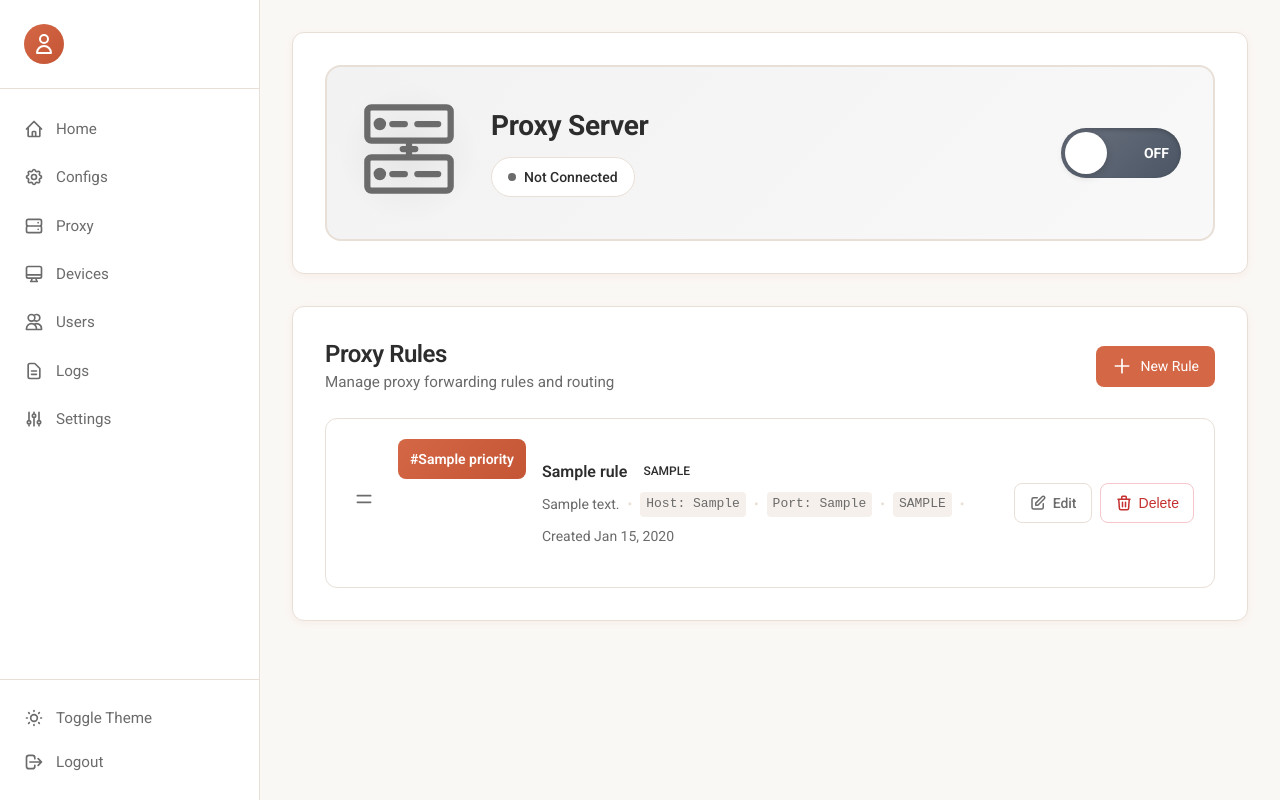
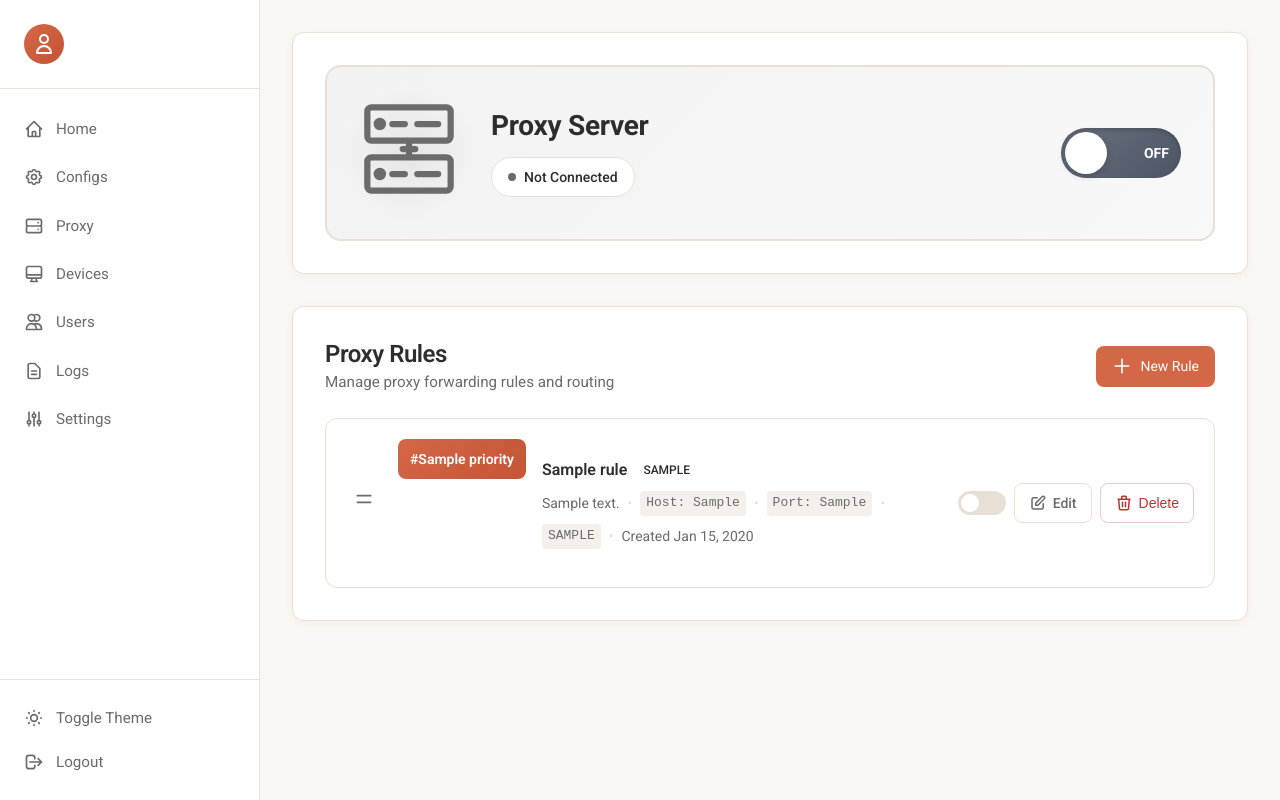
Before and after one commit to jokelbaf/proxyko, a Python web app: template templates/dashboard.proxy.html in a window 1280 px wide. Run offline with Jinja, Linux system fonts and the light colour scheme; the template is opened without the code that fills it: most values are stand-ins (such as "Sample title", 1, 10 or a date in 2020).

Commit message:
feat: Implement proxy rule toggling

```diff
--- a/src/db/models/common.py
+++ b/src/db/models/common.py
@@ -139,6 +139,7 @@ class ProxyRule(Model):
     name = fields.CharField(max_length=255)
     description = fields.TextField(null=True)
     priority = fields.IntField()
+    is_enabled = fields.BooleanField(default=True)
     ip_filter = fields.CharField(max_length=500, null=True)
 
     protocol_matches = fields.CharEnumField(ProtocolType, null=True)
--- a/static/css/pages/proxy.css
+++ b/static/css/pages/proxy.css
@@ -677,6 +677,62 @@
   flex-shrink: 0;
 }
 
+.toggle-container {
+  display: flex;
+  align-items: center;
+}
+
+.toggle-switch {
+  position: relative;
+  display: inline-block;
+  width: 3rem;
+  height: 1.5rem;
+  flex-shrink: 0;
+}
+
+.toggle-switch input {
+  opacity: 0;
+  width: 0;
+  height: 0;
+}
+
+.toggle-slider {
+  position: absolute;
+  cursor: pointer;
+  top: 0;
+  left: 0;
+  right: 0;
+  bottom: 0;
+  background-color: var(--border-color);
+  transition: var(--transition-base);
+  border-radius: 1.5rem;
+}
+
+.toggle-slider:before {
+  position: absolute;
+  content: "";
+  height: 1.125rem;
+  width: 1.125rem;
+  left: 0.1875rem;
+  bottom: 0.1875rem;
+  background-color: white;
+  transition: var(--transition-base);
+  border-radius: 50%;
+}
+
+.toggle-switch input:checked + .toggle-slider {
+  background-color: var(--primary);
+}
+
+.toggle-switch input:checked + .toggle-slider:before {
+  transform: translateX(1.5rem);
+}
+
+.toggle-switch input:disabled + .toggle-slider {
+  opacity: 0.5;
+  cursor: not-allowed;
+}
+
 @media (max-width: 768px) {
   .proxy-representation {
     flex-direction: column;
--- a/templates/dashboard.proxy.html
+++ b/templates/dashboard.proxy.html
@@ -133,6 +133,12 @@
         </div>
       </div>
       <div class="rule-actions">
+        <div class="toggle-container">
+          <label class="toggle-switch" title="{% if rule.is_enabled %}Disable{% else %}Enable{% endif %} rule">
+            <input type="checkbox" class="rule-toggle" data-rule-id="{{ rule.id }}" {% if rule.is_enabled %}checked{% endif %}>
+            <span class="toggle-slider"></span>
+          </label>
+        </div>
         <a href="/dashboard/proxy/rule/{{ rule.id }}" class="action-btn edit-btn">
           <svg class="icon" fill="none" stroke="currentColor" viewBox="0 0 24 24">
             <path stroke-linecap="round" stroke-linejoin="round" stroke-width="2" d="M11 5H6a2 2 0 00-2 2v11a2 2 0 002 2h11a2 2 0 002-2v-5m-1.414-9.414a2 2 0 112.828 2.828L11.828 15H9v-2.828l8.586-8.586z" />
@@ -271,6 +277,30 @@
     }
   });
 
+  document.querySelectorAll('.rule-toggle').forEach(toggle => {
+    toggle.addEventListener('change', async (e) => {
+      const ruleId = toggle.dataset.ruleId;
+      const isEnabled = toggle.checked;
+
+      try {
+        const formData = new FormData();
+        formData.append('is_enabled', isEnabled);
+
+        const response = await fetch(`/dashboard/proxy/rule/${ruleId}/toggle`, {
+          method: 'POST',
+          body: formData,
+        });
+
+        if (!response.ok) {
+          toggle.checked = !isEnabled;
+        }
+      } catch (error) {
+        console.error('Error toggling rule:', error);
+        toggle.checked = !isEnabled;
+      }
+    });
+  });
+
   document.querySelectorAll('.delete-btn').forEach(btn => {
     btn.addEventListener('click', () => {
       currentRuleId = btn.dataset.ruleId;
```
Also changed, not shown: src/routes/dashboard/proxy.py (+20 -1 lines).
